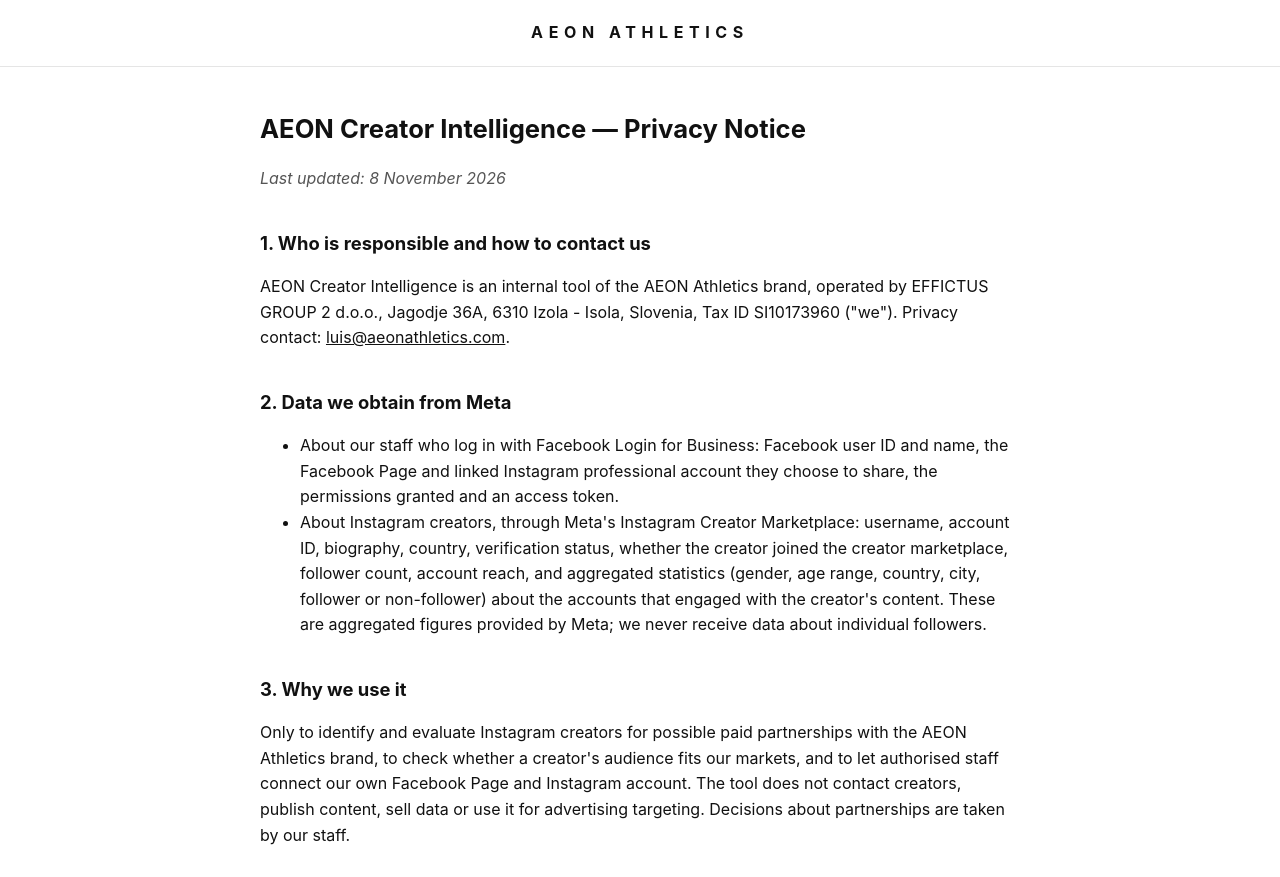
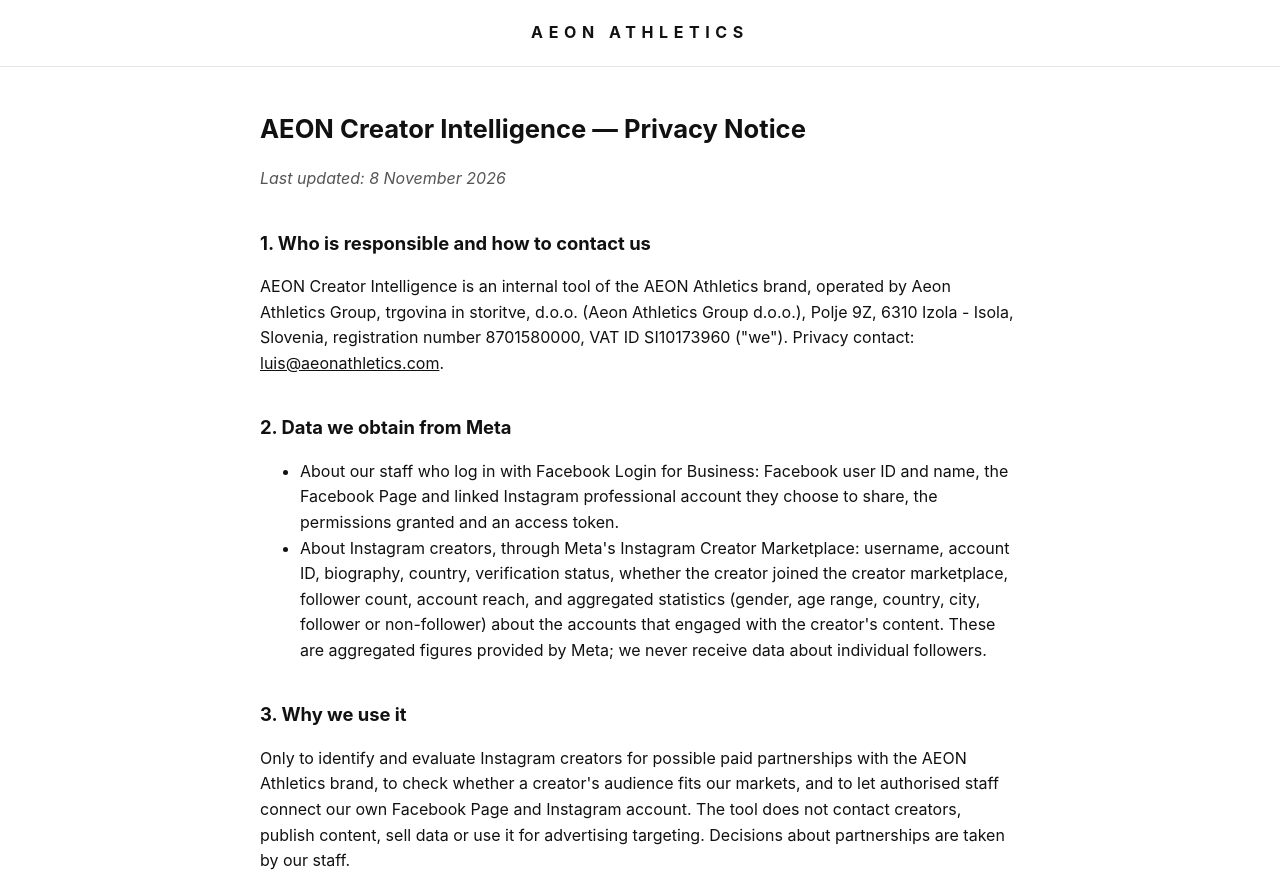
Before and after one commit to lcguinea/aeon-creator-intelligence-privacy, a plain HTML site: page index.html in a window 1280 px wide. Shown: the top 877 px of the page. Drawn offline with Linux system fonts and the light colour scheme.

Commit message:
Privacy notice: Aeon Athletics Group d.o.o. (Slovenia) as operator
Co-Authored-By: Claude Opus 5.5 <noreply@anthropic.com>

```diff
--- a/index.html
+++ b/index.html
@@ -24,8 +24,9 @@
   <p><em>Last updated: 8 November 2026</em></p>
 
   <h2 id="controller">1. Who is responsible and how to contact us</h2>
-  <p>AEON Creator Intelligence is an internal tool of the AEON Athletics brand, operated by EFFICTUS GROUP 2 d.o.o.,
-  Jagodje 36A, 6310 Izola - Isola, Slovenia, Tax ID SI10173960 ("we"). Privacy contact:
+  <p>AEON Creator Intelligence is an internal tool of the AEON Athletics brand, operated by Aeon Athletics Group, trgovina in
+  storitve, d.o.o. (Aeon Athletics Group d.o.o.), Polje 9Z, 6310 Izola - Isola, Slovenia, registration number
+  8701580000, VAT ID SI10173960 ("we"). Privacy contact:
   <a href="mailto:luis@aeonathletics.com">luis@aeonathletics.com</a>.</p>
 
   <h2 id="data">2. Data we obtain from Meta</h2>
```
